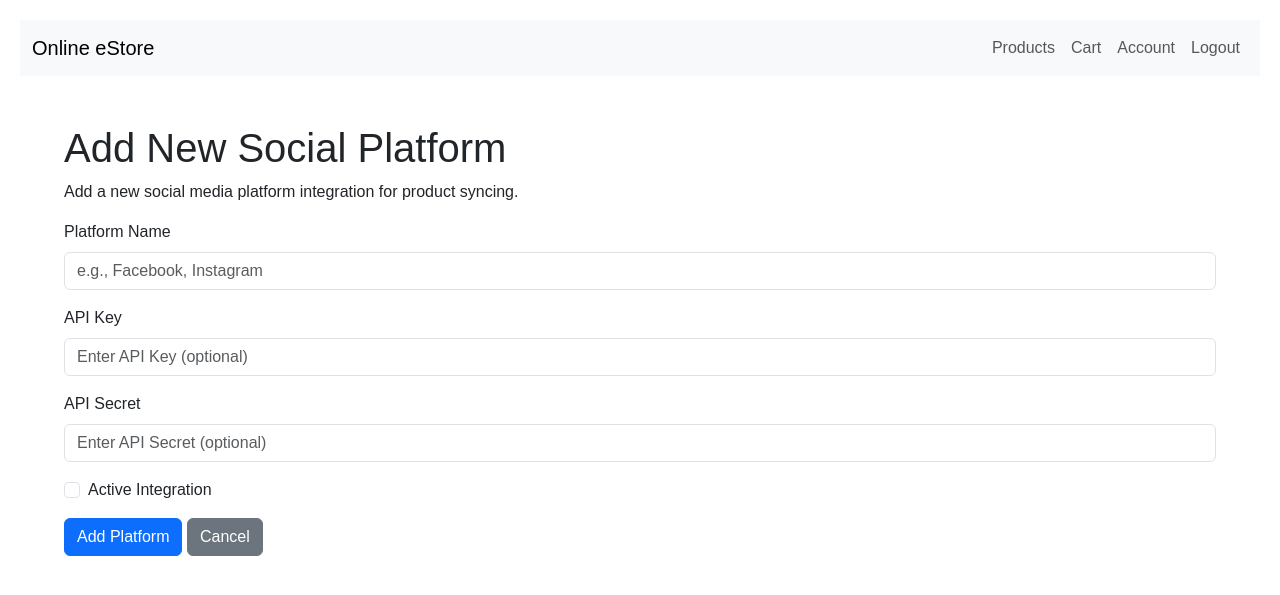
After one commit to letridung07/online_estore_extreme, a Django app: page /social-integration/platforms/add/ in a window 1280 px wide. The commit adds this page. Shown: the top 595 px of the page. Run offline with Django 5.2, Linux system fonts and the light colour scheme; the visitor is signed in with stand-in values (Sample User, id 1); data that the repository does not hold is empty.

Commit message:
Add social platform creation and product sync selection features
This commit introduces new functionality for social media integration by:
- Adding URL routing for social platform creation and product sync selection.
- Implementing views for creating social platforms and selecting products for sync, restricted to staff users.
- Updating templates with links to the new creation and selection pages.
- Including new templates for the social platform creation and product sync selection interfaces.

```diff
--- a/estore/urls.py
+++ b/estore/urls.py
@@ -38,4 +38,5 @@ urlpatterns = [
     path('accounts/wishlist/move-to-cart/<int:item_id>/', move_to_cart, name='move_to_cart'),
     path('promotions/', include('promotions.urls')),
     path('analytics/', include('analytics.urls')),
+    path('social-integration/', include('social_integration.urls')),
 ]
--- a/social_integration/templates/social_integration/product_sync_list.html
+++ b/social_integration/templates/social_integration/product_sync_list.html
@@ -57,6 +57,6 @@
         </div>
     {% endif %}
 
-    <a href="#" class="btn btn-success">Sync New Product</a>
+    <a href="{% url 'social_integration:sync_product_select' %}" class="btn btn-success">Sync New Product</a>
 </div>
 {% endblock %}
--- /dev/null
+++ b/social_integration/templates/social_integration/social_platform_create.html
@@ -0,0 +1,41 @@
+{% extends 'base.html' %}
+
+{% block title %}Add Social Platform{% endblock %}
+
+{% block content %}
+<div class="container mt-5">
+    <h1>Add New Social Platform</h1>
+    <p>Add a new social media platform integration for product syncing.</p>
+
+    {% if messages %}
+        {% for message in messages %}
+            <div class="alert alert-{{ message.tags }} alert-dismissible fade show" role="alert">
+                {{ message }}
+                <button type="button" class="btn-close" data-bs-dismiss="alert" aria-label="Close"></button>
+            </div>
+        {% endfor %}
+    {% endif %}
+
+    <form method="post">
+        {% csrf_token %}
+        <div class="mb-3">
+            <label for="name" class="form-label">Platform Name</label>
+            <input type="text" class="form-control" id="name" name="name" required placeholder="e.g., Facebook, Instagram">
+        </div>
+        <div class="mb-3">
+            <label for="api_key" class="form-label">API Key</label>
+            <input type="text" class="form-control" id="api_key" name="api_key" placeholder="Enter API Key (optional)">
+        </div>
+        <div class="mb-3">
+            <label for="api_secret" class="form-label">API Secret</label>
+            <input type="password" class="form-control" id="api_secret" name="api_secret" placeholder="Enter API Secret (optional)">
+        </div>
+        <div class="mb-3 form-check">
+            <input type="checkbox" class="form-check-input" id="is_active" name="is_active">
+            <label class="form-check-label" for="is_active">Active Integration</label>
+        </div>
+        <button type="submit" class="btn btn-primary">Add Platform</button>
+        <a href="{% url 'social_integration:social_platform_list' %}" class="btn btn-secondary">Cancel</a>
+    </form>
+</div>
+{% endblock %}
--- a/social_integration/templates/social_integration/social_platform_list.html
+++ b/social_integration/templates/social_integration/social_platform_list.html
@@ -49,6 +49,6 @@
         </div>
     {% endif %}
 
-    <a href="#" class="btn btn-success">Add New Platform</a>
+    <a href="{% url 'social_integration:social_platform_create' %}" class="btn btn-success">Add New Platform</a>
 </div>
 {% endblock %}
--- a/social_integration/urls.py
+++ b/social_integration/urls.py
@@ -5,8 +5,10 @@ app_name = 'social_integration'
 
 urlpatterns = [
     path('platforms/', views.social_platform_list, name='social_platform_list'),
+    path('platforms/add/', views.social_platform_create, name='social_platform_create'),
     path('platforms/<int:pk>/update/', views.social_platform_update, name='social_platform_update'),
     path('syncs/', views.product_sync_list, name='product_sync_list'),
+    path('sync/select/', views.sync_product_select, name='sync_product_select'),
     path('sync/<int:product_id>/<int:platform_id>/', views.sync_product, name='sync_product'),
     path('sync/<int:sync_id>/retry/', views.retry_sync, name='retry_sync'),
 ]
--- a/social_integration/views.py
+++ b/social_integration/views.py
@@ -124,3 +124,51 @@ def retry_sync(request, sync_id):
         messages.error(request, f"Failed to retry sync for {sync.product.name} to {sync.platform.name}: {str(e)}")
         logger.error(f"Retry sync failed for {sync.product.name} to {sync.platform.name}: {str(e)}")
     return redirect('social_integration:product_sync_list')
+
+@login_required
+@user_passes_test(lambda u: u.is_staff)
+def social_platform_create(request):
+    """
+    View to create a new social media platform integration.
+    Restricted to staff users for security.
+    """
+    if request.method == 'POST':
+        try:
+            platform = SocialPlatform(
+                name=request.POST.get('name'),
+                api_key=request.POST.get('api_key', ''),
+                api_secret=request.POST.get('api_secret', ''),
+                is_active=request.POST.get('is_active') == 'on'
+            )
+            platform.full_clean()  # Validate model fields before saving
+            platform.save()
+            messages.success(request, f"Created new platform integration: {platform.name}.")
+            logger.info(f"Platform {platform.name} created by user {request.user.username}")
+            return redirect('social_integration:social_platform_list')
+        except ValidationError as e:
+            messages.error(request, f"Error creating platform: {str(e)}")
+            logger.error(f"Validation error creating platform: {str(e)}")
+    return render(request, 'social_integration/social_platform_create.html')
+
+@login_required
+@user_passes_test(lambda u: u.is_staff)
+def sync_product_select(request):
+    """
+    View to select a product and platform for syncing.
+    Restricted to staff users for security.
+    """
+    products = Product.objects.all()
+    platforms = SocialPlatform.objects.filter(is_active=True)
+
+    if request.method == 'POST':
+        product_id = request.POST.get('product_id')
+        platform_id = request.POST.get('platform_id')
+        if product_id and platform_id:
+            return redirect('social_integration:sync_product', product_id=product_id, platform_id=platform_id)
+        else:
+            messages.error(request, "Please select both a product and a platform.")
+
+    return render(request, 'social_integration/sync_product_select.html', {
+        'products': products,
+        'platforms': platforms
+    })
```
Also changed, not shown: social_integration/templates/social_integration/sync_product_select.html (added, +53 -0 lines).
